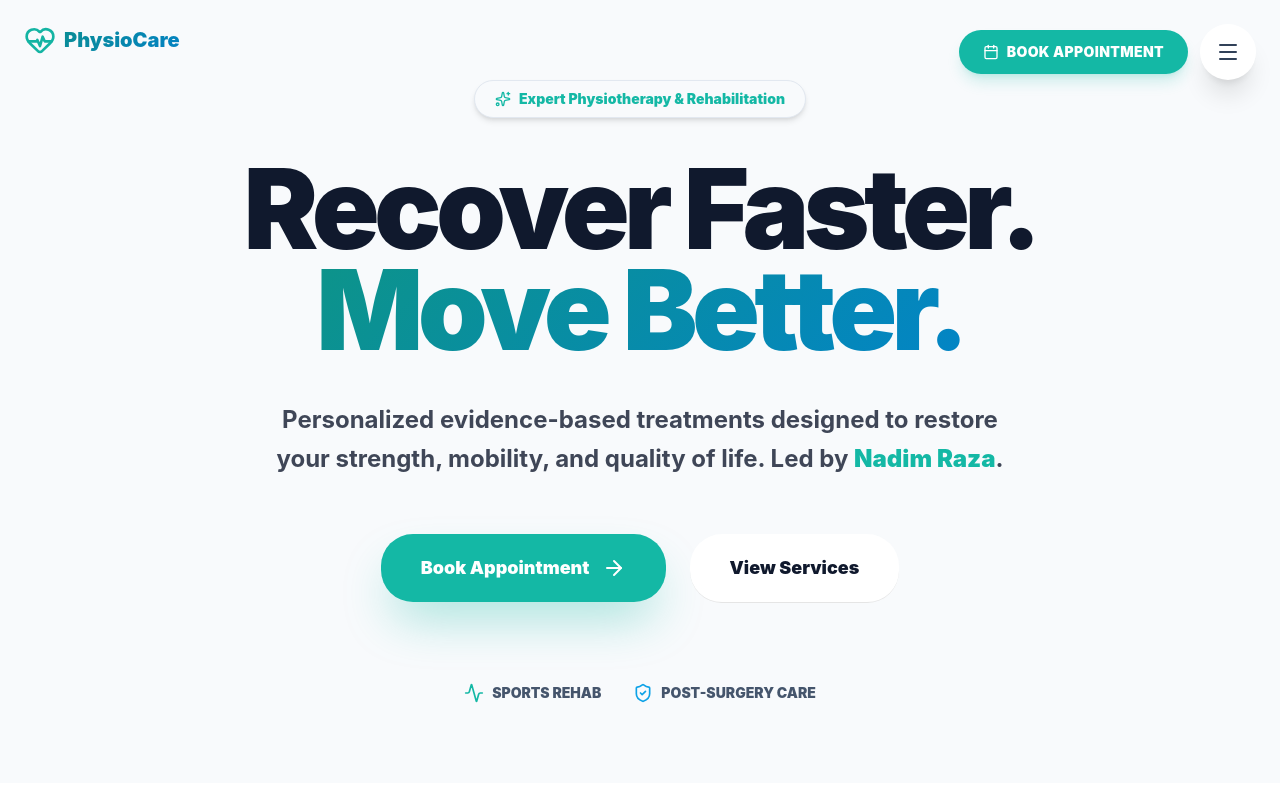
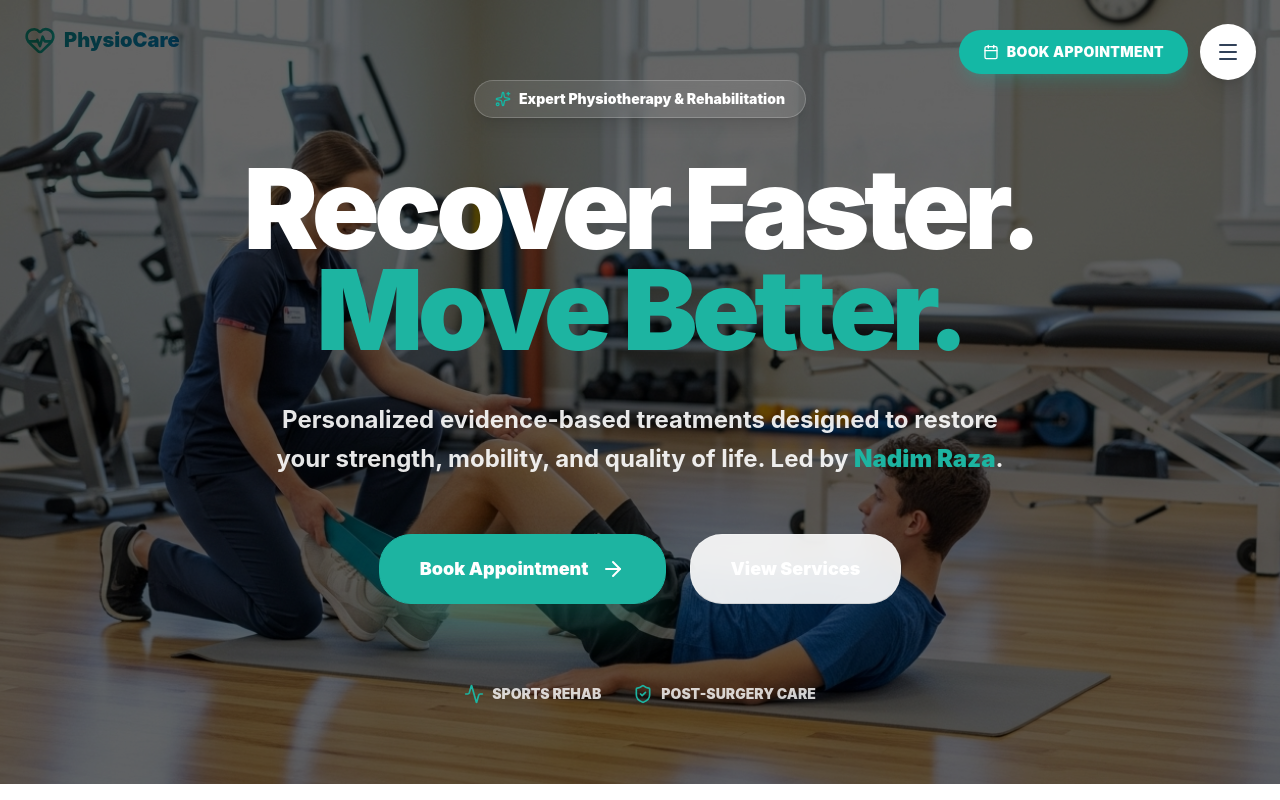
Before and after one commit to 4t1lucifer-cmd/healthcare-web-app, a Next.js app: page / in a window 1280 px wide. Shown: the top 800 px of the page. Built offline with nearby package versions, Linux system fonts and the light colour scheme.

Commit message:
feat(ui): implement banner image with overlay as requested

```diff
--- a/src/components/Hero.tsx
+++ b/src/components/Hero.tsx
@@ -3,18 +3,31 @@
 import React from 'react';
 import { motion } from 'framer-motion';
 import { ArrowRight, Sparkles, Activity, ShieldCheck } from 'lucide-react';
+import Image from 'next/image';
 
 const Hero = () => {
     return (
-        <section className="relative min-h-[90vh] flex flex-col items-center justify-center text-center px-6 md:px-12 overflow-hidden py-20 bg-background">
-            {/* Background noise removed for maximum clarity */}
+        <section className="relative min-h-[90vh] flex flex-col items-center justify-center text-center px-6 md:px-12 overflow-hidden py-20">
+            {/* Banner Background Image */}
+            <div className="absolute inset-0 -z-20">
+                <Image
+                    src="/pic1.jpeg"
+                    alt="Physiotherapy Banner"
+                    fill
+                    className="object-cover"
+                    priority
+                />
+            </div>
+
+            {/* Dark Overlay for Readability */}
+            <div className="absolute inset-0 bg-black/60 -z-10" />
 
             <motion.div
                 initial={{ opacity: 0, scale: 0.9 }}
                 animate={{ opacity: 1, scale: 1 }}
-                className="inline-flex items-center gap-2 px-5 py-2 rounded-full bg-slate-50 border border-slate-200 text-primary text-sm font-black mb-10 shadow-md"
+                className="inline-flex items-center gap-2 px-5 py-2 rounded-full bg-white/10 backdrop-blur-md border border-white/20 text-white text-sm font-black mb-10 shadow-lg"
             >
-                <Sparkles className="w-4 h-4 animate-pulse" />
+                <Sparkles className="w-4 h-4 animate-pulse text-primary" />
                 <span>Expert Physiotherapy & Rehabilitation</span>
             </motion.div>
 
@@ -22,20 +35,20 @@ const Hero = () => {
                 initial={{ opacity: 0, y: 30 }}
                 animate={{ opacity: 1, y: 0 }}
                 transition={{ duration: 0.8, ease: [0.16, 1, 0.3, 1] }}
-                className="text-6xl md:text-[7rem] font-black mb-10 max-w-6xl leading-[0.9] tracking-tighter"
+                className="text-6xl md:text-[7rem] font-black mb-10 max-w-6xl leading-[0.9] tracking-tighter text-white"
             >
                 Recover Faster. <br />
-                <span className="gradient-text">Move Better.</span>
+                <span className="text-[#1DB4A1]">Move Better.</span>
             </motion.h1>
 
             <motion.p
                 initial={{ opacity: 0, y: 20 }}
                 animate={{ opacity: 1, y: 0 }}
                 transition={{ duration: 0.8, delay: 0.1 }}
-                className="text-foreground/80 text-xl md:text-2xl max-w-3xl mb-14 leading-relaxed font-bold"
+                className="text-white/90 text-xl md:text-2xl max-w-3xl mb-14 leading-relaxed font-bold"
             >
                 Personalized evidence-based treatments designed to restore your strength,
-                mobility, and quality of life. Led by <span className="text-primary font-black">Nadim Raza</span>.
+                mobility, and quality of life. Led by <span className="text-[#1DB4A1] font-black">Nadim Raza</span>.
             </motion.p>
 
             <motion.div
@@ -44,23 +57,23 @@ const Hero = () => {
                 transition={{ duration: 0.8, delay: 0.2 }}
                 className="flex flex-col sm:flex-row gap-6 w-full sm:w-auto items-center"
             >
-                <a href="#contact" className="group bg-primary text-primary-foreground px-10 py-5 rounded-2xl font-black transition-all shadow-2xl shadow-primary/40 hover:scale-105 active:scale-95 flex items-center justify-center gap-3 text-lg">
+                <a href="#contact" className="group bg-[#1DB4A1] text-white px-10 py-5 rounded-2xl font-black transition-all shadow-2xl shadow-[#1DB4A1]/40 hover:scale-105 active:scale-95 flex items-center justify-center gap-3 text-lg border border-[#1DB4A1]">
                     Book Appointment
                     <ArrowRight className="w-6 h-6 group-hover:translate-x-1.5 transition-transform" />
                 </a>
-                <a href="#services" className="glass hover:bg-white/10 px-10 py-5 rounded-2xl font-black transition-all hover:scale-105 active:scale-95 text-lg">
+                <a href="#services" className="glass bg-white/10 text-white hover:bg-white/20 px-10 py-5 rounded-2xl font-black transition-all hover:scale-105 active:scale-95 text-lg border border-white/20 backdrop-blur-md">
                     View Services
                 </a>
             </motion.div>
 
-            {/* Trust Indicators - High Visibility */}
+            {/* Trust Indicators */}
             <div className="mt-20 flex flex-wrap justify-center gap-8 opacity-100 transition-all duration-500">
-                <div className="flex items-center gap-2 font-black text-sm text-slate-600">
-                    <Activity className="w-5 h-5 text-primary" />
+                <div className="flex items-center gap-2 font-black text-sm text-white/80">
+                    <Activity className="w-5 h-5 text-[#1DB4A1]" />
                     SPORTS REHAB
                 </div>
-                <div className="flex items-center gap-2 font-black text-sm text-slate-600">
-                    <ShieldCheck className="w-5 h-5 text-accent" />
+                <div className="flex items-center gap-2 font-black text-sm text-white/80">
+                    <ShieldCheck className="w-5 h-5 text-[#1DB4A1]" />
                     POST-SURGERY CARE
                 </div>
             </div>
```
Also changed, not shown: public/pic1.jpeg (added).
